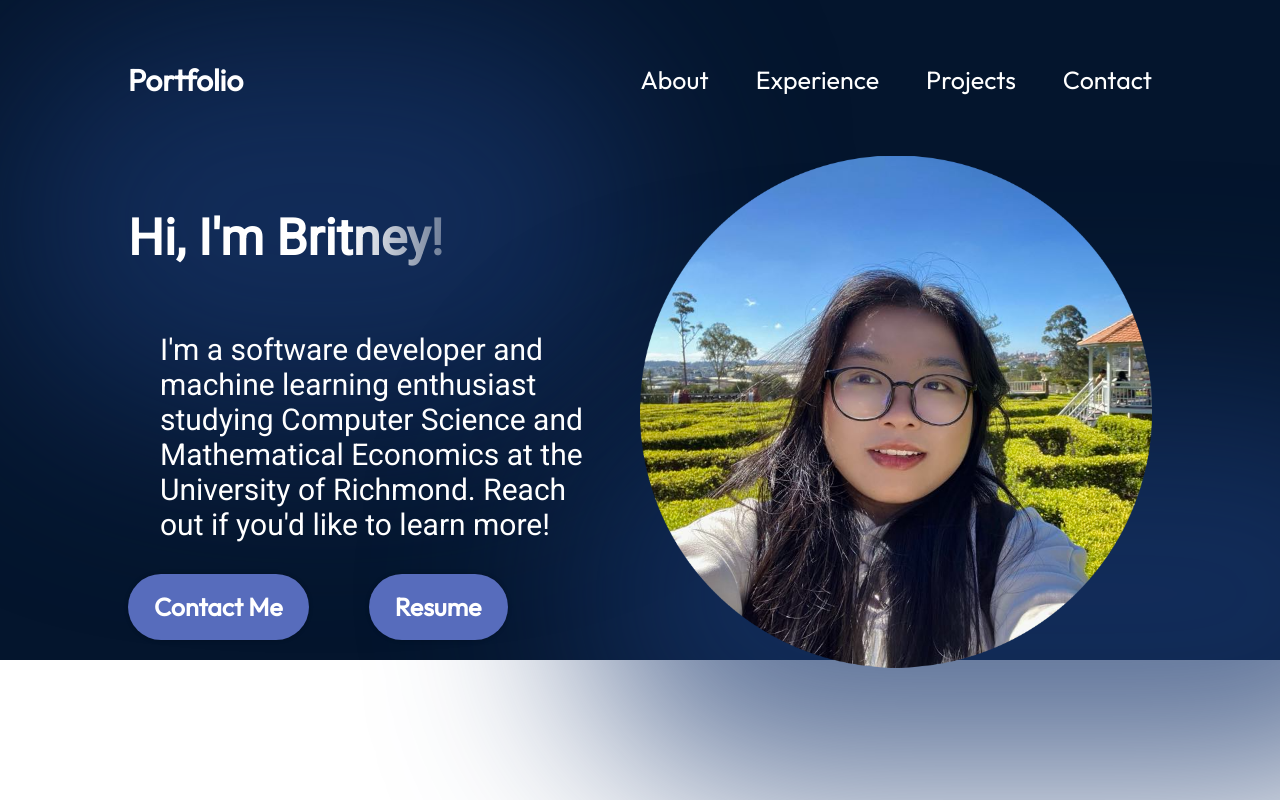
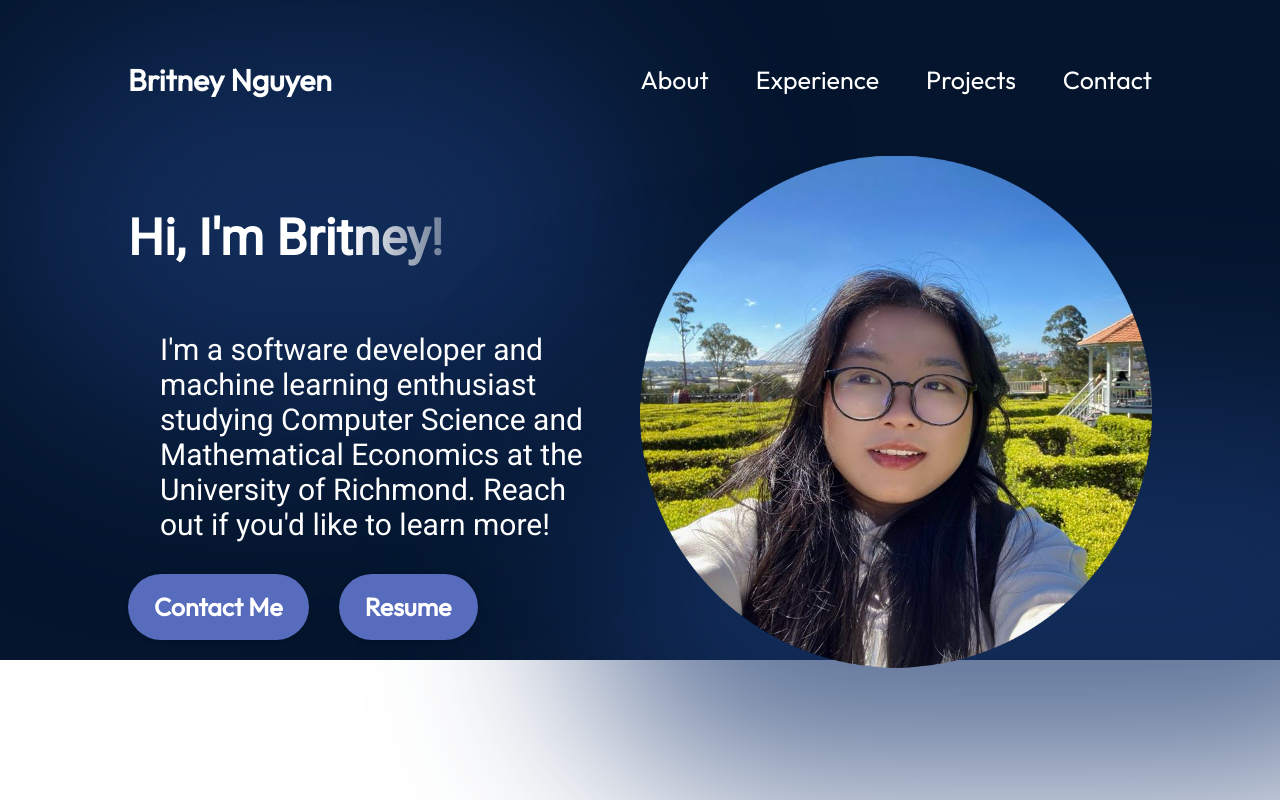
Before and after one commit to bnnguyen/Britney-first-portfolio, a React (Vite) app: page / in a window 1280 px wide. Shown: the top 800 px of the page. Built offline with nearby package versions, Linux system fonts and the light colour scheme.

Commit message:
fix hero section buttons

```diff
--- a/src/components/Hero/Hero.jsx
+++ b/src/components/Hero/Hero.jsx
@@ -12,7 +12,7 @@ export const Hero = () => {
                 Reach out if you'd like to learn more!
             </p>
             <div className={styles.heroBtn}>
-                <a href='#contact' target="_blank">Contact Me</a>
+                <a href='#contact'>Contact Me</a>
                 <a href='https://drive.google.com/file/d/1pCDALE3cORw-o3jG5892BWJZj48I3iYm/view?usp=sharing' target="_blank">Resume</a>
             </div>
         </div>
--- a/src/components/Hero/Hero.module.css
+++ b/src/components/Hero/Hero.module.css
@@ -40,7 +40,7 @@
     display: flex;
     align-items: center;
     justify-content: space-between;
-    gap: 60px;
+    gap: 30px;
 }
 
 .heroBtn a {
--- a/src/components/Navbar/Navbar.jsx
+++ b/src/components/Navbar/Navbar.jsx
@@ -10,7 +10,7 @@ export const Navbar = () => {
   return (
     <nav className={styles.navbar}>
       <a className={styles.title} href="/">
-        Portfolio
+        Britney Nguyen
       </a>
       <div className={styles.menu}>
         <img
```
